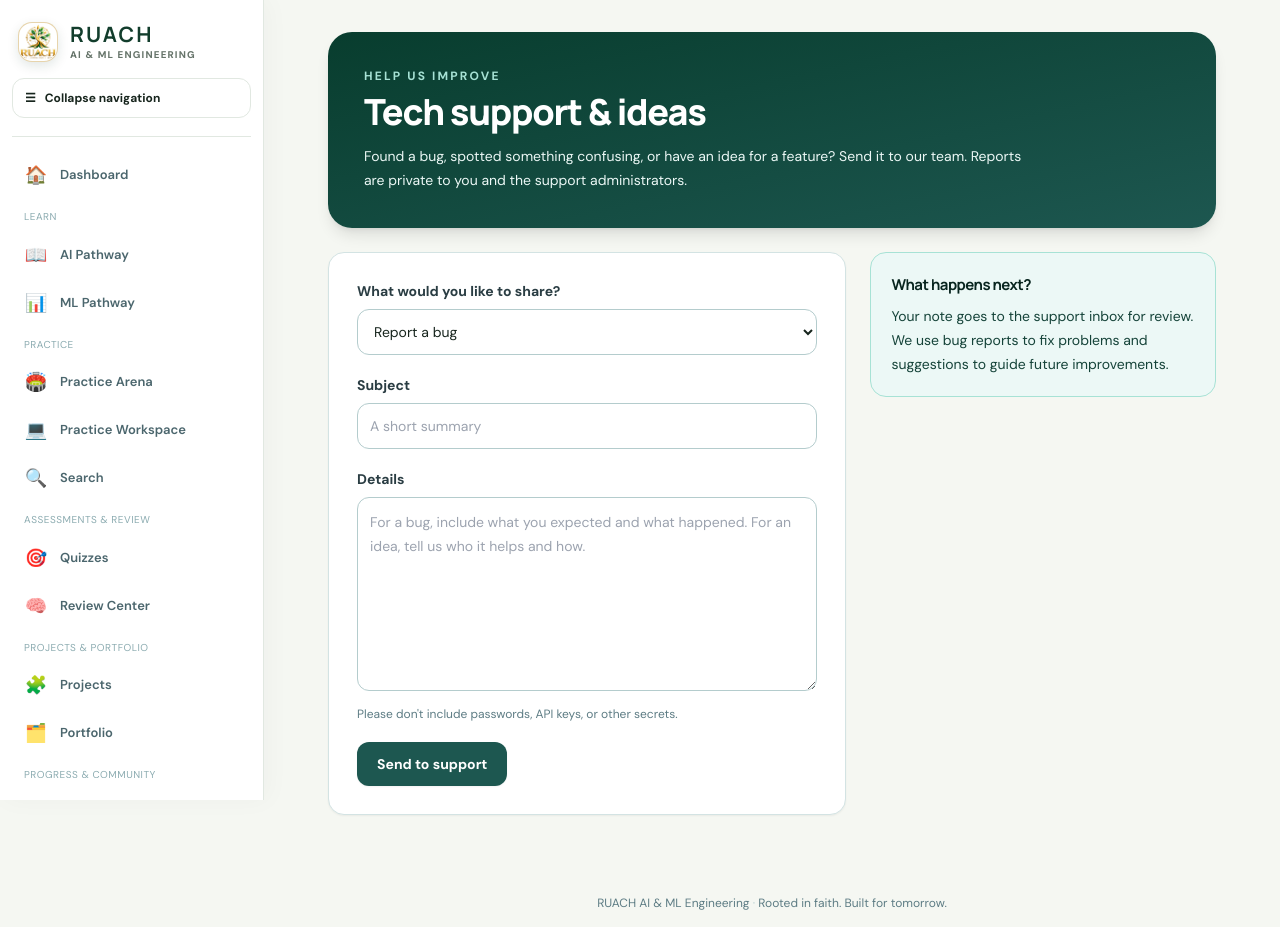
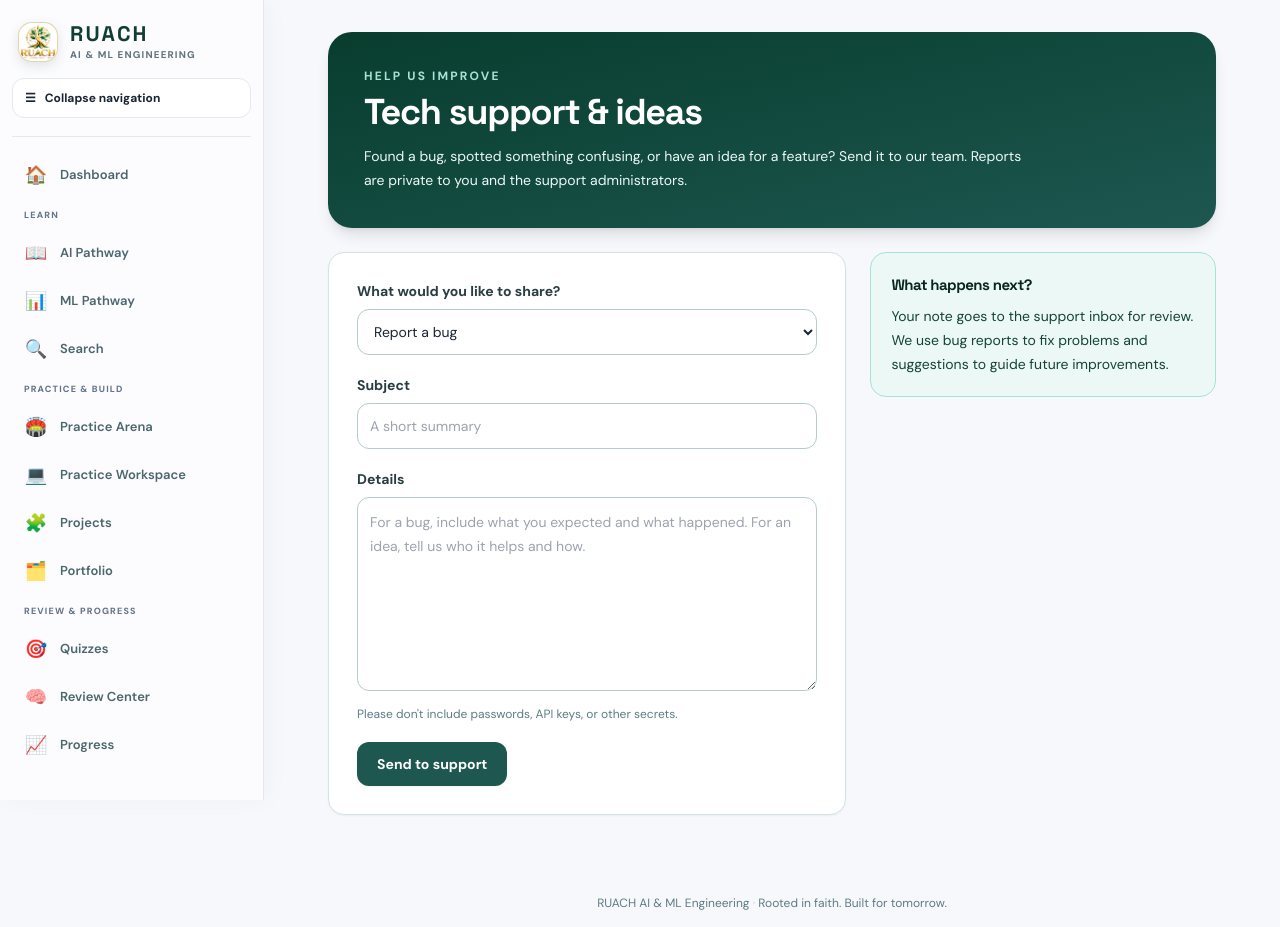
Before and after one commit to Jedidiah-Show/learning_app, a Flask app: page /support in a window 1280 px wide. Run offline with Flask 3, Linux system fonts and the light colour scheme; the visitor is signed in with stand-in values (Sample User, id 1); data that the repository does not hold is empty; parts of the project's set-up code (start-up, migrations or seed data) failed here and were passed over; some libraries are stand-ins or nearby versions.

Commit message:
Refresh learner dashboard and navigation
Co-authored-by: Copilot <223556219+Copilot@users.noreply.github.com>

```diff
--- a/static/css/style.css
+++ b/static/css/style.css
@@ -258,7 +258,7 @@ html[data-theme="dark"] .tutor-message.is-error p { color:#F0B8B8; }
   .tutor-composer-footer > span { max-width:18ch;line-height:1.35; }
 }
 
-html[data-theme="dark"] body { color:var(--app-text);background:#0A171B !important; }
+html[data-theme="dark"] body { color:var(--app-text);background:#0D1420 !important; }
 html[data-theme="dark"] body.has-sidebar > header,
 html[data-theme="dark"] .bg-white,
 html[data-theme="dark"] [class~="bg-white/95"],
@@ -593,46 +593,46 @@ html[data-theme="dark"] .lesson-code { background:#0d1017;color:#d7f4e5; }
 
 /* Refined RUACH visual system */
 :root {
-    --ink:#17251D;
-    --muted:#66746A;
-    --line:#E1E8E1;
-    --ruach-emerald:#123D2C;
-    --ruach-green:#39865A;
-    --ruach-green-deep:#286744;
+    --ink:#18252B;
+    --muted:#627480;
+    --line:#E3E8EF;
+    --ruach-emerald:#123D35;
+    --ruach-green:#238C79;
+    --ruach-green-deep:#176E60;
     --ruach-gold:#C69A3A;
     --ruach-gold-deep:#8B681F;
-    --ruach-cream:#F5F7F2;
+    --ruach-cream:#F6F8FB;
     --ruach-paper:#FFFFFF;
     --app-surface:#FFFFFF;
-    --app-surface-muted:#F5F7F2;
-    --app-text:#17251D;
-    --app-muted:#66746A;
-    --app-border:#E1E8E1;
-    --app-sidebar:#FFFFFF;
-    --app-sidebar-hover:#EFF5EF;
-    --app-sidebar-active:#E8F1E9;
+    --app-surface-muted:#F2F5FA;
+    --app-text:#1A2433;
+    --app-muted:#64748B;
+    --app-border:#E4E8F0;
+    --app-sidebar:#FCFCFE;
+    --app-sidebar-hover:#EEF5F4;
+    --app-sidebar-active:#E5F3F0;
 }
 html[data-theme="dark"] {
-    --app-surface:#141D17;
-    --app-surface-muted:#15333B;
-    --app-text:#F0F5F0;
-    --app-muted:#AAB9AC;
-    --app-border:#34483A;
-    --app-sidebar:#101812;
-    --app-sidebar-hover:#1D2B21;
-    --app-sidebar-active:#233C2A;
+    --app-surface:#151D2B;
+    --app-surface-muted:#1B2637;
+    --app-text:#EEF3FC;
+    --app-muted:#A9B6CB;
+    --app-border:#344157;
+    --app-sidebar:#111827;
+    --app-sidebar-hover:#1B293A;
+    --app-sidebar-active:#203C46;
     /* Legacy semantic tokens consumed by the shared component styles above. */
-    --ink:#F0F5F0;
-    --muted:#AAB9AC;
-    --line:#34483A;
-    --purple:#2FA38A;
-    --mint:#1A3F44;
+    --ink:#EEF3FC;
+    --muted:#A9B6CB;
+    --line:#344157;
+    --purple:#4FC2AD;
+    --mint:#1B3541;
 }
 body { color:var(--app-text);font-family:'DM Sans',system-ui,-apple-system,'Segoe UI',sans-serif;background:var(--ruach-cream) !important;font-size:15px;line-height:1.55; }
-h1,h2,.section-title,.lesson-hero-title,.lesson-video-title,.auth-story h2,.auth-heading h1 { font-family:Manrope,'DM Sans',system-ui,sans-serif;letter-spacing:-.035em;font-weight:750; }
-h3,h4 { font-family:Manrope,'DM Sans',system-ui,sans-serif;letter-spacing:-.02em; }
+h1,h2,.section-title,.lesson-hero-title,.lesson-video-title,.auth-story h2,.auth-heading h1 { font-family:'Space Grotesk','DM Sans',system-ui,sans-serif;letter-spacing:-.035em;font-weight:700; }
+h3,h4 { font-family:'Space Grotesk','DM Sans',system-ui,sans-serif;letter-spacing:-.02em; }
 button,input,select,textarea { font:inherit; }
-.brand-wordmark { font-family:Manrope,'DM Sans',sans-serif;letter-spacing:.1em; }
+.brand-wordmark { font-family:'Space Grotesk','DM Sans',sans-serif;letter-spacing:.1em; }
 .brand-mark { border:1px solid rgba(198,154,58,.42);background:#fff;box-shadow:0 4px 12px rgba(18,61,44,.12); }
 .brand-mark img { object-fit:contain; }
 .auth-brand-logo { object-fit:contain;background:#fff;border-color:rgba(198,154,58,.45); }
@@ -645,6 +645,32 @@ html[data-theme="dark"] .eyebrow,html[data-theme="dark"] .lesson-eyebrow,html[da
 .panel-card,.stat-card,.lesson-card,.lesson-sidebar-inner,.lesson-video { border-color:var(--app-border); }
 .auth-story { background:linear-gradient(145deg,#102F23 0%,#123D2C 58%,#286744 100%); }
 .auth-input:focus,.field-input:focus,.lesson-ask-form textarea:focus { border-color:#39865A; }
+.app-shell > header { border-color:var(--app-border); }
+.app-nav .nav-section-label { color:var(--app-muted);font-size:9px;font-weight:800;letter-spacing:.13em; }
+html.nav-collapsed body.has-sidebar .nav-section-label { display:none; }
+.dashboard-page { width:100%;max-width:82rem;margin-inline:auto; }
+.dashboard-hero { min-height:0;border:1px solid rgba(255,255,255,.1);background:linear-gradient(118deg,#113D37 0%,#176554 58%,#287F83 100%);box-shadow:0 20px 48px rgba(20,65,58,.17); }
+.dashboard-hero > :not(img) { position:relative;z-index:1; }
+.dashboard-hero h2 { max-width:20ch;font-size:clamp(1.9rem,3vw,2.7rem);line-height:1.12; }
+.dashboard-hero > p:nth-of-type(2) { max-width:62ch;line-height:1.7; }
+.dashboard-next-step,.dashboard-getting-started { border-radius:20px; }
+.dashboard-next-step { border-left:4px solid var(--ruach-green);box-shadow:0 10px 28px rgba(27,43,48,.07); }
+.dashboard-next-step h3 { font-size:clamp(1.2rem,2vw,1.55rem); }
+.dashboard-next-step > a,.dashboard-getting-started > a { min-height:44px;align-items:center; }
+.dashboard-getting-started { border-color:#D7E4FF;background:linear-gradient(120deg,#F1F4FF,#F8FAFF); }
+.dashboard-curriculum article { border-color:var(--app-border);border-radius:18px;box-shadow:0 5px 18px rgba(27,43,48,.04); }
+.dashboard-curriculum article:hover { border-color:#B8DAD3; }
+.dashboard-comparison { border-color:#7065DB;background:#F2F1FF; }
+html[data-theme="dark"] .dashboard-hero { background:linear-gradient(118deg,#102B31 0%,#144A4C 58%,#216B72 100%); }
+html[data-theme="dark"] .dashboard-next-step { background:var(--app-surface); }
+html[data-theme="dark"] .dashboard-getting-started { border-color:#36466A;background:linear-gradient(120deg,#202B47,#1B2637); }
+html[data-theme="dark"] .dashboard-getting-started :is(h3,p) { color:var(--app-text); }
+html[data-theme="dark"] .dashboard-comparison { border-color:#574F9B;background:#22223A; }
+@media (max-width:760px) {
+    .dashboard-hero { padding:24px 21px; }
+    .dashboard-hero h2 { font-size:clamp(1.7rem,7vw,2.1rem); }
+    .dashboard-curriculum > div:first-child { align-items:flex-start; }
+}
 @media (prefers-reduced-motion:reduce) {
     *,*::before,*::after { scroll-behavior:auto !important;transition-duration:.01ms !important;animation-duration:.01ms !important;animation-iteration-count:1 !important; }
 }
@@ -732,7 +758,7 @@ html[data-theme="dark"] .loading-spinner { border-color:rgba(127,217,200,.25); b
 
 /* Breath · wind · freshness: the progress gradient drifts like moving air,
    and the lesson hero deepens toward sea-green at night. */
-html[data-theme="dark"] .dashboard-hero { background:linear-gradient(115deg,#07231F 0%,#103A3C 53%,#2FA38A 100%); }
+html[data-theme="dark"] .dashboard-hero { background:linear-gradient(118deg,#102B31 0%,#144A4C 58%,#216B72 100%); }
 html[data-theme="dark"] .lesson-hero { background:linear-gradient(135deg,#06231E 0%,#0C3B38 55%,#1B6A5B 100%); }
 @media (prefers-reduced-motion: no-preference) {
     .reading-progress span { animation:breeze 16s linear infinite; }
--- a/templates/admin/base.html
+++ b/templates/admin/base.html
@@ -10,7 +10,7 @@
     <link rel="apple-touch-icon" href="{{ url_for('static', filename='img/ruachai.png') }}">
     <link rel="preconnect" href="https://fonts.googleapis.com">
     <link rel="preconnect" href="https://fonts.gstatic.com" crossorigin>
-    <link href="https://fonts.googleapis.com/css2?family=DM+Sans:wght@400;500;600;700;800&family=Manrope:wght@500;600;700;800&display=swap" rel="stylesheet">
+    <link href="https://fonts.googleapis.com/css2?family=DM+Sans:wght@400;500;600;700;800&family=Space+Grotesk:wght@500;600;700&display=swap" rel="stylesheet">
     <link rel="stylesheet" href="{{ url_for('static', filename='css/tailwind.css') }}">
     <link rel="stylesheet" href="{{ url_for('static', filename='css/style.css') }}">
     <script>
--- a/templates/base.html
+++ b/templates/base.html
@@ -15,7 +15,7 @@
     <link rel="apple-touch-icon" sizes="180x180" href="{{ url_for('static', filename='img/apple-touch-icon.png') }}">
     <link rel="preconnect" href="https://fonts.googleapis.com">
     <link rel="preconnect" href="https://fonts.gstatic.com" crossorigin>
-    <link href="https://fonts.googleapis.com/css2?family=DM+Sans:wght@400;500;600;700;800&family=Manrope:wght@500;600;700;800&display=swap" rel="stylesheet">
+    <link href="https://fonts.googleapis.com/css2?family=DM+Sans:wght@400;500;600;700;800&family=Space+Grotesk:wght@500;600;700&display=swap" rel="stylesheet">
     <script>
         try {
             const savedTheme = localStorage.getItem('ruachai-theme');
@@ -70,7 +70,7 @@
                     <a aria-label="Dashboard" title="Dashboard" href="{{ url_for('main.index') }}" class="nav-link px-3 py-2 text-xs font-semibold rounded-md {% if request.endpoint == 'main.index' %}bg-indigo-50 text-indigo-700{% else %}text-slate-600 hover:text-indigo-600 hover:bg-slate-50{% endif %}">
                         <span class="nav-icon" aria-hidden="true">🏠</span><span class="nav-label">Dashboard</span>
                     </a>
-                    <div class="mt-2 mb-1 px-3 text-[10px] uppercase tracking-wider text-slate-400">Learn</div>
+                    <div class="nav-section-label mt-2 mb-1 px-3 text-[10px] uppercase tracking-wider text-slate-400">Learn</div>
                     {% if pathway_destination == 'ml' %}
                     <a aria-label="ML pathway" title="ML pathway" href="{{ url_for('main.machine_learning_specialization') }}" class="nav-link px-3 py-2 text-xs font-semibold rounded-md {% if request.endpoint == 'main.machine_learning_specialization' %}bg-indigo-50 text-indigo-700{% else %}text-slate-600 hover:text-indigo-600 hover:bg-slate-50{% endif %}">
                         <span class="nav-icon" aria-hidden="true">📊</span><span class="nav-label">ML Pathway</span>
@@ -86,45 +86,43 @@
                         <span class="nav-icon" aria-hidden="true">📊</span><span class="nav-label">ML Pathway</span>
                     </a>
                     {% endif %}
-                    <div class="mt-2 mb-1 px-3 text-[10px] uppercase tracking-wider text-slate-400">Practice</div>
+                    <a aria-label="Search" title="Search" href="{{ url_for('main.search') }}" class="nav-link px-3 py-2 text-xs font-semibold rounded-md {% if request.endpoint == 'main.search' %}bg-indigo-50 text-indigo-700{% else %}text-slate-600 hover:text-indigo-600 hover:bg-slate-50{% endif %}">
+                        <span class="nav-icon" aria-hidden="true">🔍</span><span class="nav-label">Search</span>
+                    </a>
+                    <div class="nav-section-label mt-2 mb-1 px-3 text-[10px] uppercase tracking-wider text-slate-400">Practice &amp; build</div>
                     <a aria-label="Practice Arena" title="Practice Arena" href="{{ url_for('practice_arena.index') }}" class="nav-link px-3 py-2 text-xs font-semibold rounded-md {% if request.endpoint and request.endpoint.startswith('practice_arena.') %}bg-indigo-50 text-indigo-700{% else %}text-slate-600 hover:text-indigo-600 hover:bg-slate-50{% endif %}">
                         <span class="nav-icon" aria-hidden="true">🏟️</span><span class="nav-label">Practice Arena</span>
                     </a>
                     <a aria-label="Practice" title="Practice" href="{{ url_for('main.practice_catalog') }}" class="nav-link px-3 py-2 text-xs font-semibold rounded-md {% if request.endpoint == 'main.practice_catalog' %}bg-indigo-50 text-indigo-700{% else %}text-slate-600 hover:text-indigo-600 hover:bg-slate-50{% endif %}">
                         <span class="nav-icon" aria-hidden="true">💻</span><span class="nav-label">Practice Workspace</span>
                     </a>
-                    <a aria-label="Search" title="Search" href="{{ url_for('main.search') }}" class="nav-link px-3 py-2 text-xs font-semibold rounded-md {% if request.endpoint == 'main.search' %}bg-indigo-50 text-indigo-700{% else %}text-slate-600 hover:text-indigo-600 hover:bg-slate-50{% endif %}">
-                        <span class="nav-icon" aria-hidden="true">🔍</span><span class="nav-label">Search</span>
+                    <a aria-label="Projects" title="Projects" href="{{ url_for('projects.project_page') }}" class="nav-link px-3 py-2 text-xs font-semibold rounded-md {% if request.endpoint == 'projects.project_page' %}bg-indigo-50 text-indigo-700{% else %}text-slate-600 hover:text-indigo-600 hover:bg-slate-50{% endif %}">
+                        <span class="nav-icon" aria-hidden="true">🧩</span><span class="nav-label">Projects</span>
                     </a>
-                    <div class="mt-2 mb-1 px-3 text-[10px] uppercase tracking-wider text-slate-400">Assessments & Review</div>
+                    <a aria-label="Portfolio" title="Portfolio" href="{{ url_for('projects.portfolio_page') }}" class="nav-link px-3 py-2 text-xs font-semibold rounded-md {% if request.endpoint == 'projects.portfolio_page' %}bg-indigo-50 text-indigo-700{% else %}text-slate-600 hover:text-indigo-600 hover:bg-slate-50{% endif %}">
+                        <span class="nav-icon" aria-hidden="true">🗂️</span><span class="nav-label">Portfolio</span>
+                    </a>
+                    <div class="nav-section-label mt-2 mb-1 px-3 text-[10px] uppercase tracking-wider text-slate-400">Review &amp; progress</div>
                     <a aria-label="Quizzes" title="Quizzes" href="{{ url_for('main.quizzes') }}" class="nav-link px-3 py-2 text-xs font-semibold rounded-md {% if request.endpoint == 'main.quizzes' %}bg-indigo-50 text-indigo-700{% else %}text-slate-600 hover:text-indigo-600 hover:bg-slate-50{% endif %}">
                         <span class="nav-icon" aria-hidden="true">🎯</span><span class="nav-label">Quizzes</span>
                     </a>
                     <a aria-label="Review center" title="Review center" href="{{ url_for('main.review') }}" class="nav-link px-3 py-2 text-xs font-semibold rounded-md {% if request.endpoint == 'main.review' %}bg-indigo-50 text-indigo-700{% else %}text-slate-600 hover:text-indigo-600 hover:bg-slate-50{% endif %}">
                         <span class="nav-icon" aria-hidden="true">🧠</span><span class="nav-label">Review Center</span>
                     </a>
-                    <div class="mt-2 mb-1 px-3 text-[10px] uppercase tracking-wider text-slate-400">Projects & Portfolio</div>
-                    <a aria-label="Projects" title="Projects" href="{{ url_for('projects.project_page') }}" class="nav-link px-3 py-2 text-xs font-semibold rounded-md {% if request.endpoint == 'projects.project_page' %}bg-indigo-50 text-indigo-700{% else %}text-slate-600 hover:text-indigo-600 hover:bg-slate-50{% endif %}">
-                        <span class="nav-icon" aria-hidden="true">🧩</span><span class="nav-label">Projects</span>
-                    </a>
-                    <a aria-label="Portfolio" title="Portfolio" href="{{ url_for('projects.portfolio_page') }}" class="nav-link px-3 py-2 text-xs font-semibold rounded-md {% if request.endpoint == 'projects.portfolio_page' %}bg-indigo-50 text-indigo-700{% else %}text-slate-600 hover:text-indigo-600 hover:bg-slate-50{% endif %}">
-                        <span class="nav-icon" aria-hidden="true">🗂️</span><span class="nav-label">Portfolio</span>
-                    </a>
-                    <div class="mt-2 mb-1 px-3 text-[10px] uppercase tracking-wider text-slate-400">Progress & Community</div>
                     <a aria-label="Progress" title="Progress" href="{{ url_for('main.progress') }}" class="nav-link px-3 py-2 text-xs font-semibold rounded-md {% if request.endpoint == 'main.progress' %}bg-indigo-50 text-indigo-700{% else %}text-slate-600 hover:text-indigo-600 hover:bg-slate-50{% endif %}">
                         <span class="nav-icon" aria-hidden="true">📈</span><span class="nav-label">Progress</span>
                     </a>
                     <a aria-label="Credential" title="Credential" href="{{ url_for('credentials.index') }}" class="nav-link px-3 py-2 text-xs font-semibold rounded-md {% if request.endpoint and request.endpoint.startswith('credentials.') %}bg-indigo-50 text-indigo-700{% else %}text-slate-600 hover:text-indigo-600 hover:bg-slate-50{% endif %}">
                         <span class="nav-icon" aria-hidden="true">🎓</span><span class="nav-label">Credential</span>
                     </a>
+                    <div class="nav-section-label mt-2 mb-1 px-3 text-[10px] uppercase tracking-wider text-slate-400">Community</div>
                     <a aria-label="Community" title="Community" href="{{ url_for('community.index') }}" class="nav-link px-3 py-2 text-xs font-semibold rounded-md {% if request.endpoint and request.endpoint.startswith('community.') %}bg-indigo-50 text-indigo-700{% else %}text-slate-600 hover:text-indigo-600 hover:bg-slate-50{% endif %}">
                         <span class="nav-icon" aria-hidden="true">💬</span><span class="nav-label">Community</span>
                     </a>
-                    <div class="mt-2 mb-1 px-3 text-[10px] uppercase tracking-wider text-slate-400">Study Planner</div>
                     <a aria-label="Schedule" title="Schedule" href="{{ url_for('main.schedule') }}" class="nav-link px-3 py-2 text-xs font-semibold rounded-md {% if request.endpoint == 'main.schedule' %}bg-indigo-50 text-indigo-700{% else %}text-slate-600 hover:text-indigo-600 hover:bg-slate-50{% endif %}">
                         <span class="nav-icon" aria-hidden="true">📅</span><span class="nav-label">Schedule</span>
                     </a>
-                    <div class="mt-2 mb-1 px-3 text-[10px] uppercase tracking-wider text-slate-400">Help & Support</div>
+                    <div class="nav-section-label mt-2 mb-1 px-3 text-[10px] uppercase tracking-wider text-slate-400">Account</div>
                     <div class="nav-utility-group">
                         <button type="button" class="theme-toggle w-full justify-start" data-theme-toggle aria-label="Switch to dark mode">
                             <span data-theme-icon aria-hidden="true">🌙</span>
```
Also changed, not shown: templates/dashboard.html (+8 -6 lines), tests/test_dynamic_shell.py (+7 -0 lines).
